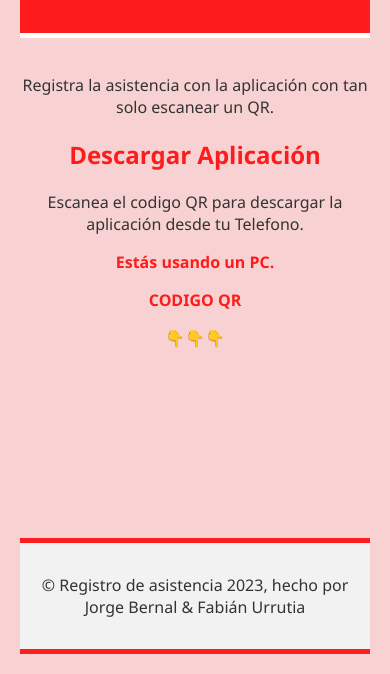
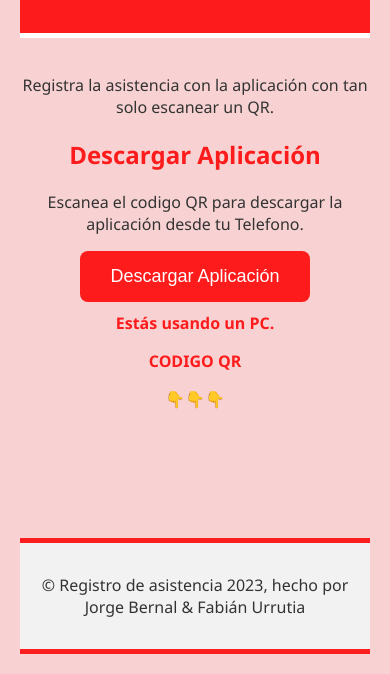
Before and after one commit to Chuboni/Chuboni.github.io, a plain HTML site: page index.html in a window 390 px wide. Shown: the part 210-884 px from the top of the page. Drawn offline with Linux system fonts and the light colour scheme.

Commit message:
Update styles.css

```diff
--- a/styles.css
+++ b/styles.css
@@ -87,7 +87,7 @@ button:hover {
 }
 
 @media screen and (max-width: 767px) {
-    #boton {
+    #downloadButton {
         display: inline-block;
     }
 
```
